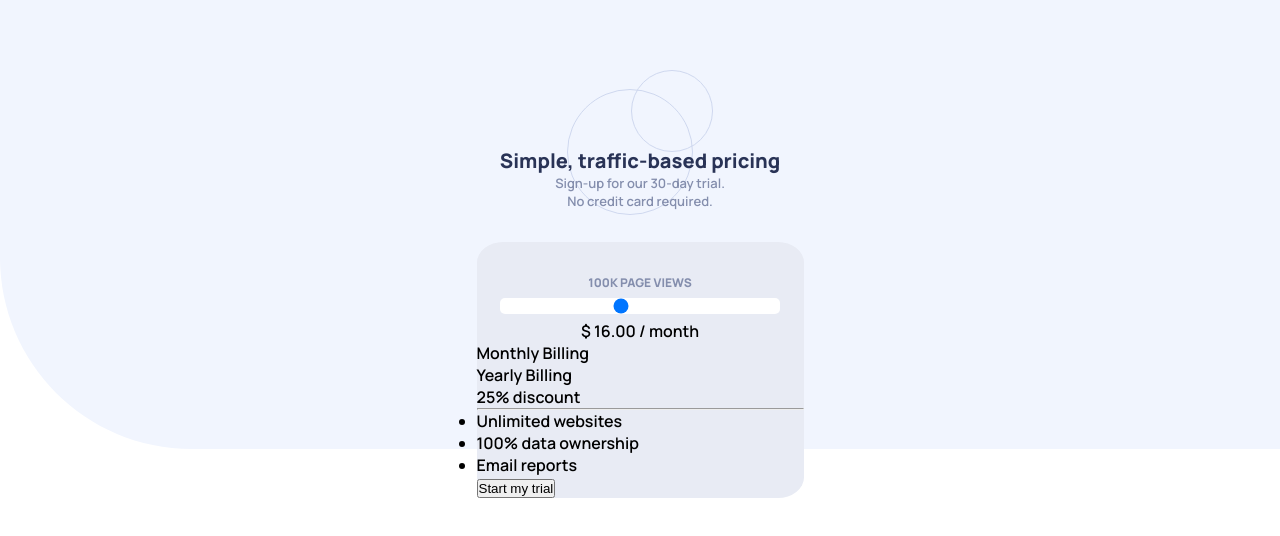
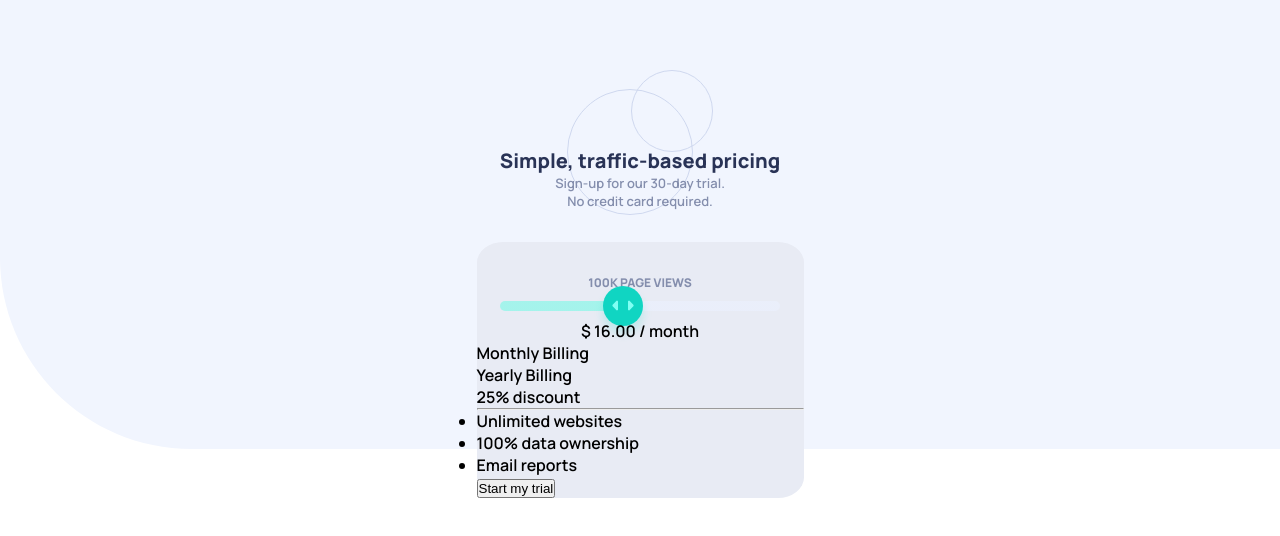
Before and after one commit to schincharauli/-interactive-pricing-component, a plain HTML site: page index.html in a window 1280 px wide. Drawn offline with Linux system fonts and the light colour scheme.

Commit message:
slider styles added

```diff
--- a/index.html
+++ b/index.html
@@ -30,7 +30,7 @@
           <span class="views">100K</span> page views
         </div>
         <div class="progress-bar">
-          <input type="range" class="rangeClass" min="8" max="36" step="1" value="20", oninput="mainFun()"  >
+          <input type="range" id="price-slider" class="rangeClass" min="8" max="36" step="1" value="20", oninput="mainFun()"  >
           </div>
         <div class="price">
           <span>$ <span id="valBox" class="priceFix">16</span>.00</span>
--- a/style.css
+++ b/style.css
@@ -65,27 +65,44 @@ body{
 .progress-bar{
     display: flex;
     margin: auto;
-
 }
 
-.rangeClass{
-    width: 280px;
-    -webkit-appearance: none;
-    border-radius: 5px;
-}
 
 .page-views{
     font-size: 12px;
     text-transform: uppercase;
     color: #848EAD;
     font-weight: 800;
-
 }
 
 
+input#price-slider{
+    width: 280px;
+    border-radius: 5px;
+    -webkit-appearance: none;
+    height: 10px;
+    background: linear-gradient(to right,
+    hsl(174, 77%, 80%) 0%,
+    hsl(174, 77%, 80%) 50%,
+    hsl(224, 65%, 95%) 0%,
+    hsl(224, 65%, 95%) 100%);
+}
 
+  input#price-slider::-webkit-slider-thumb{
+    -webkit-appearance: none;
+    height: 40px;
+    width: 40px;
+    border-radius: 50%;
+    background-color: hsl(174, 86%, 45%);
+    background-image: url(./images/icon-slider.svg);
+    background-repeat: no-repeat;
+    background-position: center;
+    box-shadow: 0px 7px 10px rgba(16, 213, 194, 0.2);
+  }
 
-
+  input#price-slider::-moz-range-thumb:hover{
+    background-color: hsl(174, 77%, 80%);
+  }
 .monthly-container{
     margin-top: 100px;
     padding: 10px;
@@ -133,5 +150,4 @@ body{
 
 .monthly-container .toggle.active .toggle-button{
     left: 45%;
-
 }
```
